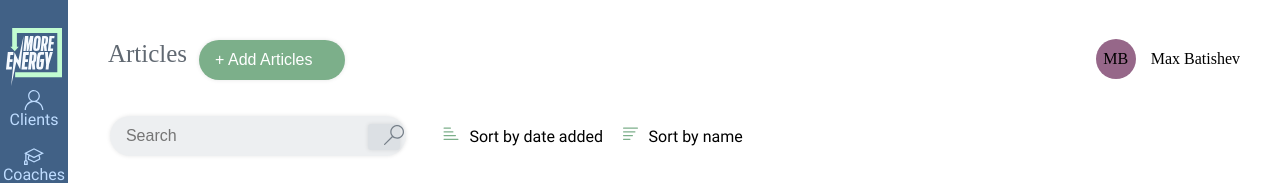
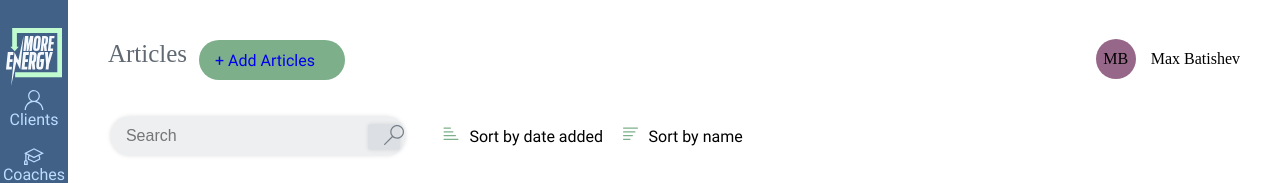
Before and after one commit to Neke1488/more_energy, a React (Create React App) app: page /content/articles in a window 1280 px wide. Shown: the top 183 px of the page. Built offline with nearby package versions, Linux system fonts and the light colour scheme; a web font is replaced by a local one.

Commit message:
fdsffdsf

```diff
--- a/src/pages/articles.jsx
+++ b/src/pages/articles.jsx
@@ -6,7 +6,7 @@ const Articles = () => {
         <div className="nameWrapper">
             <div className="name">
                 <h1>Articles</h1>
-                <button className="addArticles">+ Add Articles</button>
+                <a  href='http://localhost:3000/content/addArticles' className="addArticles">+ Add Articles</a>
             </div>
             <div className="search">
             <form>
```
